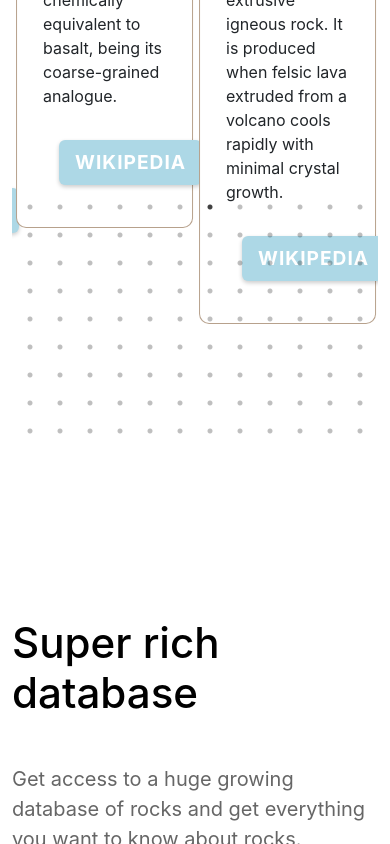
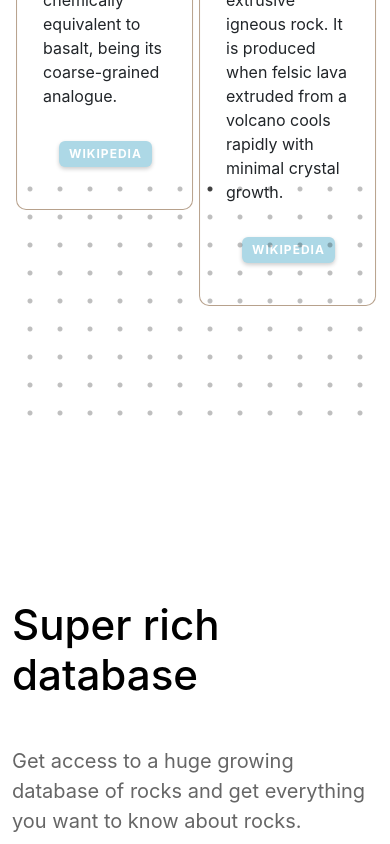
Before and after one commit to dovranmuhammet/rockscan, a React (Create React App) app: page / in a window 390 px wide. Shown: the part 885-1729 px from the top of the page. Built offline with nearby package versions, Linux system fonts and the light colour scheme; grey boxes are pictures that could not be loaded.

Commit message:
Changed vk-btn for mobile style

```diff
--- a/src/App.css
+++ b/src/App.css
@@ -153,6 +153,22 @@ body {
   padding: 0 1em;
 }
 
+.vk-btn {
+  display: inline-block;
+  font-size: 1.2rem;
+  color: #fff;
+  text-decoration: none;
+  border-radius: 6px;
+  padding: 8px 16px;
+  border: none;
+  box-shadow: 0px 2px 4px rgba(0, 0, 0, 0.2);
+  transition: background-color 0.3s, transform 0.3s, box-shadow 0.3s;
+  cursor: pointer;
+  text-transform: uppercase;
+  letter-spacing: 1px;
+  font-weight: bold;
+}
+
 /* For Mobile Style */
 
 @media (max-width: 767px) {
@@ -202,4 +218,9 @@ body {
     font-size: 8px;
     width: 80px;
   }
+
+  .vk-btn {
+    font-size: 12px;
+    padding: 4px 10px;
+  }
 }
--- a/src/components/Rock/Rock.js
+++ b/src/components/Rock/Rock.js
@@ -41,21 +41,8 @@ const Rock = ({ rock, data, extractActive }) => {
               onMouseEnter={handleMouseEnter}
               onMouseLeave={handleMouseLeave}
               style={{
-                display: 'inline-block',
-                fontSize: '1.2rem',
                 color: '#fff',
                 backgroundColor: isHovered ? 'lightpink' : 'lightblue',
-                textDecoration: 'none',
-                borderRadius: '6px',
-                padding: '8px 16px',
-                border: 'none',
-                boxShadow: '0px 2px 4px rgba(0, 0, 0, 0.2)',
-                transition:
-                  'background-color 0.3s, transform 0.3s, box-shadow 0.3s',
-                cursor: 'pointer',
-                textTransform: 'uppercase',
-                letterSpacing: '1px',
-                fontWeight: 'bold',
               }}
             >
               Wikipedia
```
